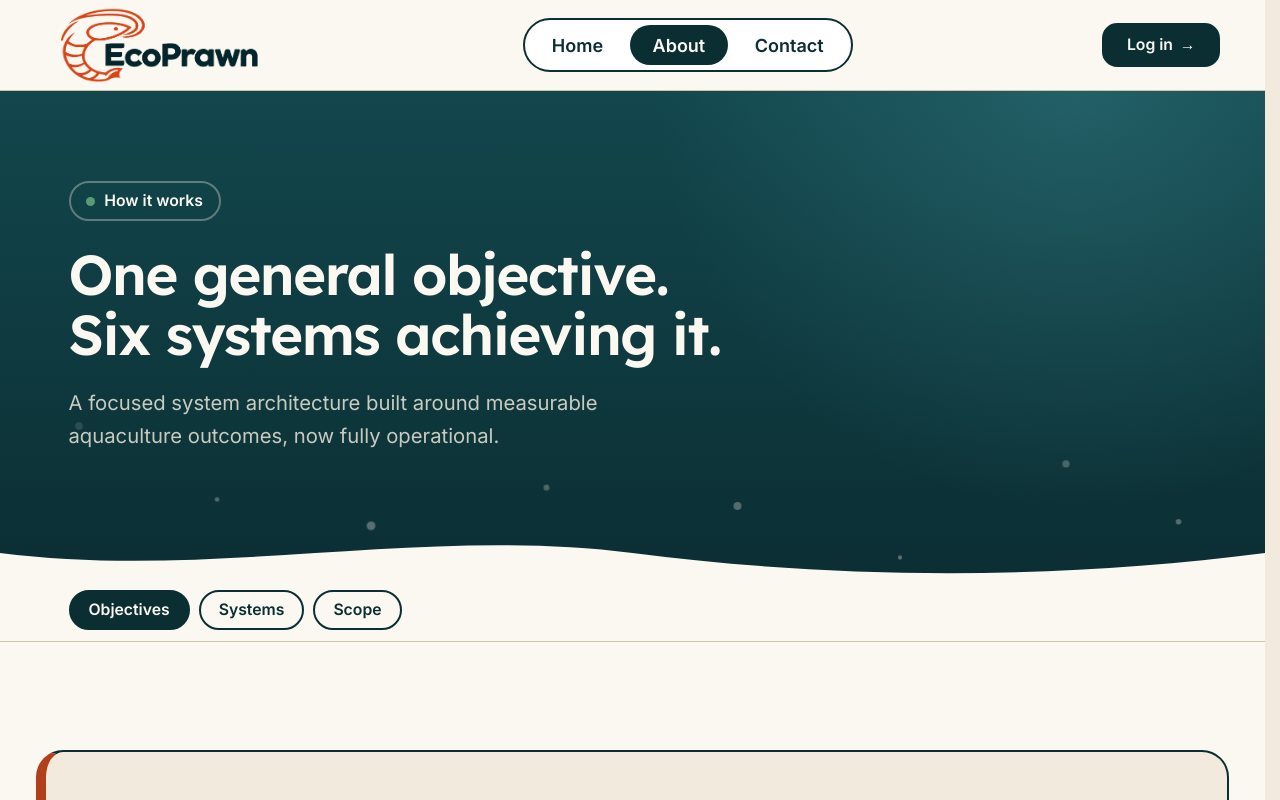
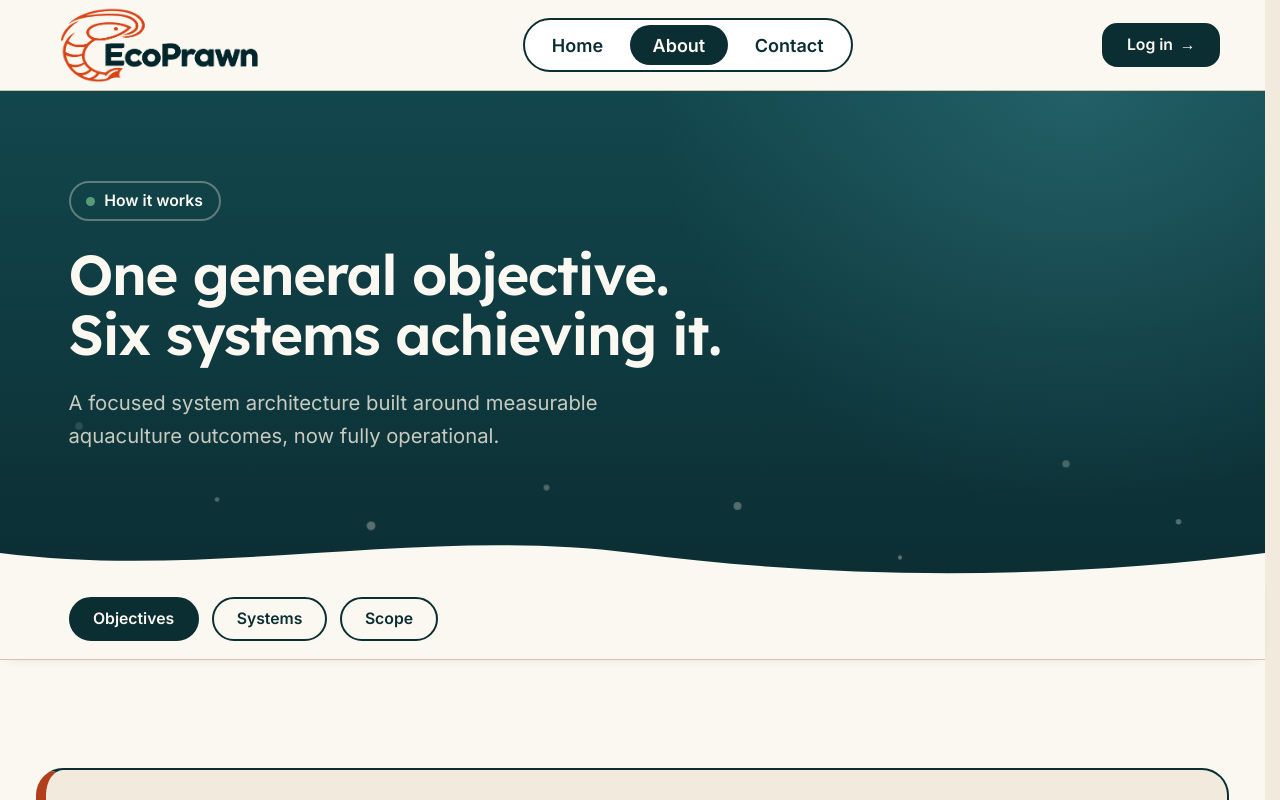
Before and after one commit to isturiscedrick/EcoPrawn, a Next.js app in the folder frontend/: page /about in a window 1280 px wide. Shown: the top 800 px of the page. Built offline with nearby package versions, Linux system fonts and the light colour scheme.

Commit message:
Fix UI/UX: AboutPage

```diff
--- a/frontend/src/features/about/AboutPage.tsx
+++ b/frontend/src/features/about/AboutPage.tsx
@@ -43,7 +43,7 @@ export function AboutPage() {
         {/* =========================================================
             OBJECTIVES
         ========================================================= */}
-        <section id="objectives" className={`scroll-mt-32 ${SECTION_PAD}`}>
+        <section id="objectives" className={`scroll-mt-[140px] md:scroll-mt-[150px] ${SECTION_PAD}`}>
           <div className="mx-auto max-w-[1200px]">
             {/* General objective: sand panel with an accent bar, since it is a quotation */}
             <Reveal>
@@ -92,7 +92,7 @@ export function AboutPage() {
         ========================================================= */}
         <section
           id="systems"
-          className={`scroll-mt-32 border-y-2 border-[var(--ep-primary)] bg-[var(--ep-tint)] ${SECTION_PAD}`}
+          className={`scroll-mt-[140px] md:scroll-mt-[150px] border-y-2 border-[var(--ep-primary)] bg-[var(--ep-tint)] ${SECTION_PAD}`}
         >
           <div className="mx-auto max-w-[1200px]">
             <Reveal>
@@ -162,7 +162,7 @@ export function AboutPage() {
         {/* =========================================================
             SCOPE / LIMITATIONS
         ========================================================= */}
-        <section id="scope" className={`scroll-mt-32 ${SECTION_PAD}`}>
+        <section id="scope" className={`scroll-mt-[140px] md:scroll-mt-[150px] ${SECTION_PAD}`}>
           <div className="mx-auto max-w-[1200px]">
             <Reveal>
               <div className={`max-w-[700px] ${SECTION_HEADER_MARGIN}`}>
--- a/frontend/src/features/about/SectionNav.tsx
+++ b/frontend/src/features/about/SectionNav.tsx
@@ -1,3 +1,4 @@
+
 "use client";
 
 import { useEffect, useState } from "react";
@@ -9,45 +10,90 @@ const ITEMS = [
 ] as const;
 
 export function SectionNav() {
-  const [active, setActive] = useState<string>(ITEMS[0][0]);
+  const [active, setActive] = useState<string>("objectives");
 
   useEffect(() => {
-    const sections = ITEMS.map(([id]) => document.getElementById(id)).filter(
+    const sections = ITEMS.map(([id]) =>
+      document.getElementById(id)
+    ).filter(
       (el): el is HTMLElement => el !== null
     );
 
-    // A thin band around 30-40% down the viewport decides the active section.
+    // Detect which section is currently visible.
     const observer = new IntersectionObserver(
       (entries) => {
         for (const entry of entries) {
-          if (entry.isIntersecting) setActive(entry.target.id);
+          if (entry.isIntersecting) {
+            setActive(entry.target.id);
+          }
         }
       },
-      { rootMargin: "-30% 0px -60% 0px" }
+      {
+        rootMargin: "-30% 0px -60% 0px",
+      }
     );
 
-    sections.forEach((el) => observer.observe(el));
-    return () => observer.disconnect();
+    sections.forEach((section) => {
+      observer.observe(section);
+    });
+
+    return () => {
+      observer.disconnect();
+    };
   }, []);
 
   return (
     <nav
       aria-label="On this page"
-      className="sticky top-[calc(4rem+1px)] z-40 border-b border-[var(--ep-line)] bg-[var(--ep-bg)]"
+      className="
+        sticky
+        top-[72px] md:top-[80px]
+        z-40
+        border-b border-[var(--ep-line)]
+        bg-[var(--ep-bg)]
+        shadow-[0_4px_12px_-8px_rgba(11,46,51,0.2)]
+      "
     >
-      <div className="mx-auto flex max-w-[1200px] gap-2 overflow-x-auto px-5 py-2.5 sm:px-8">
+      <div
+        className="
+          mx-auto flex max-w-[1200px]
+          items-center gap-3
+          overflow-x-auto
+          px-5 py-4
+          sm:px-8
+          [scrollbar-width:none]
+          [&::-webkit-scrollbar]:hidden
+        "
+      >
         {ITEMS.map(([id, label]) => {
           const isActive = active === id;
+
           return (
             <a
               key={id}
               href={`#${id}`}
-              aria-current={isActive ? "true" : undefined}
-              className={`inline-flex shrink-0 items-center rounded-full border-2 border-[var(--ep-primary)] px-4 py-1.5 text-sm font-semibold transition-colors duration-200 focus:outline-none focus-visible:ring-2 focus-visible:ring-[var(--ep-primary)] focus-visible:ring-offset-2 focus-visible:ring-offset-[var(--ep-bg)] ${
-                isActive
-                  ? "bg-[var(--ep-primary)] text-[var(--ep-bg)]"
-                  : "text-[var(--ep-primary)] hover:bg-[var(--ep-tint)]"
-              }`}
+              aria-current={
+                isActive ? "location" : undefined
+              }
+              className={`
+                inline-flex min-h-[38px]
+                shrink-0 items-center justify-center
+                rounded-full border-2
+                border-[var(--ep-primary)]
+                px-5 py-2
+                text-sm font-semibold
+                transition-all duration-200
+                focus:outline-none
+                focus-visible:ring-2
+                focus-visible:ring-[var(--ep-accent)]
+                focus-visible:ring-offset-2
+                focus-visible:ring-offset-[var(--ep-bg)]
+                ${
+                  isActive
+                    ? "bg-[var(--ep-primary)] text-[var(--ep-bg)]"
+                    : "bg-transparent text-[var(--ep-primary)] hover:bg-[var(--ep-tint)]"
+                }
+              `}
             >
               {label}
             </a>
```
